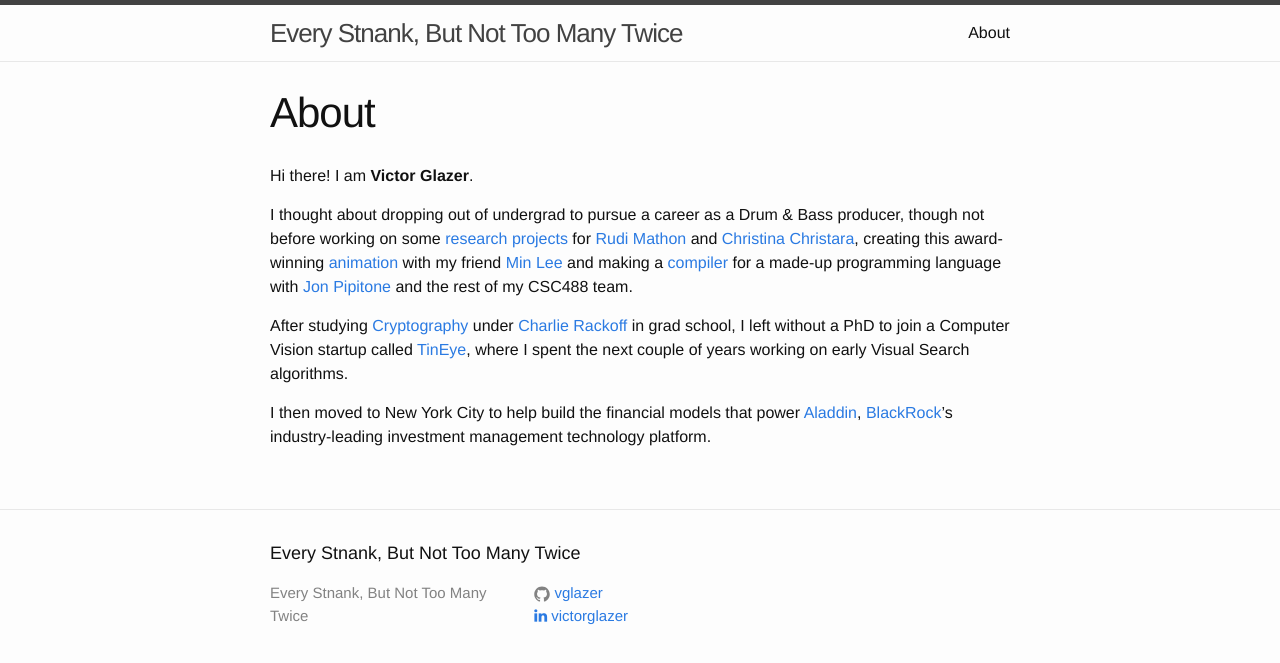
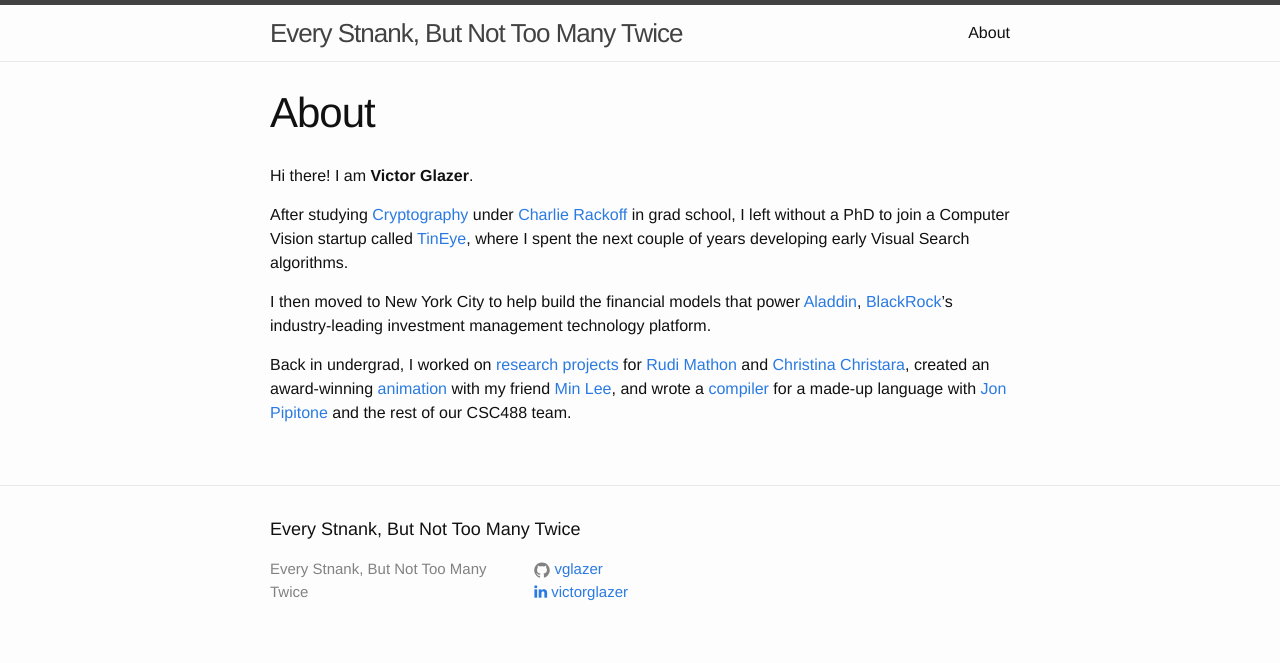
Before and after one commit to vglazer/vglazer.github.io, a Jekyll site: the page built from about.md, in a window 1280 px wide. Shown: the top 663 px of the page. Built offline with Jekyll 4.4.1, drawn with Linux system fonts in a browser that asks for light colours; nearby versions of some CDN libraries.

Commit message:
Another rewording

```diff
--- a/about.md
+++ b/about.md
@@ -6,8 +6,8 @@ permalink: /about/
 
 Hi there! I am **Victor Glazer**.
 
-I thought about dropping out of undergrad to pursue a career as a Drum & Bass producer, though not before working on some [research projects](https://github.com/vglazer/USRA) for [Rudi Mathon](https://www.cs.toronto.edu/dcs/people-faculty-combin.html) and [Christina Christara](https://www.cs.toronto.edu/~ccc/), creating this award-winning [animation](https://www.teach.cs.toronto.edu/~karan/monkey/winter2003/leeGlazer/gumdam.avi) with my friend [Min Lee](https://www.prepanywhere.com/about) and making a [compiler](https://github.com/vglazer/csc488) for a made-up programming language with [Jon Pipitone](https://jon.pipitone.ca/) and the rest of my CSC488 team.
-
-After studying [Cryptography](https://www.cs.toronto.edu/~glazer/doc/VictorGlazerMSThesis.pdf) under [Charlie Rackoff](https://en.wikipedia.org/wiki/Charles_Rackoff) in grad school, I left without a PhD to join a Computer Vision startup called [TinEye](https://tineye.com/about), where I spent the next couple of years working on early Visual Search algorithms.
+After studying [Cryptography](https://www.cs.toronto.edu/~glazer/doc/VictorGlazerMSThesis.pdf) under [Charlie Rackoff](https://en.wikipedia.org/wiki/Charles_Rackoff) in grad school, I left without a PhD to join a Computer Vision startup called [TinEye](https://tineye.com/about), where I spent the next couple of years developing early Visual Search algorithms.
 
 I then moved to New York City to help build the financial models that power [Aladdin](https://www.blackrock.com/aladdin), [BlackRock](https://www.blackrock.com/corporate/about-us)'s industry-leading investment management technology platform.
+
+Back in undergrad, I worked on [research projects](https://github.com/vglazer/USRA) for [Rudi Mathon](https://www.cs.toronto.edu/dcs/people-faculty-combin.html) and [Christina Christara](https://www.cs.toronto.edu/~ccc/), created an award-winning [animation](https://www.teach.cs.toronto.edu/~karan/monkey/winter2003/leeGlazer/gumdam.avi) with my friend [Min Lee](https://www.prepanywhere.com/about), and wrote a [compiler](https://github.com/vglazer/csc488) for a made-up language with [Jon Pipitone](https://jon.pipitone.ca/) and the rest of our CSC488 team.
```
Also changed, not shown: README.md.
